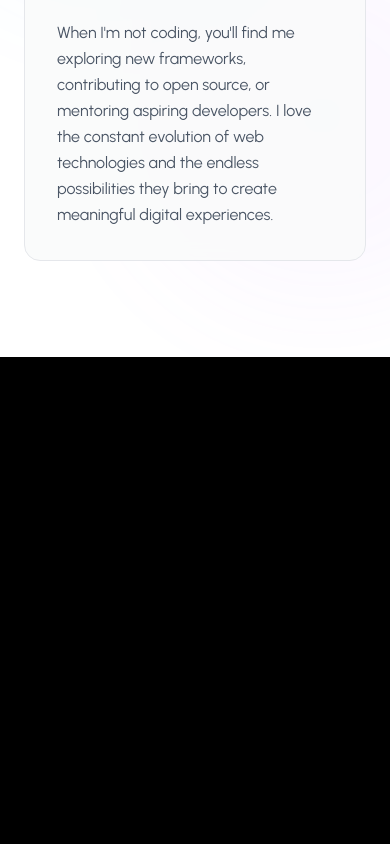
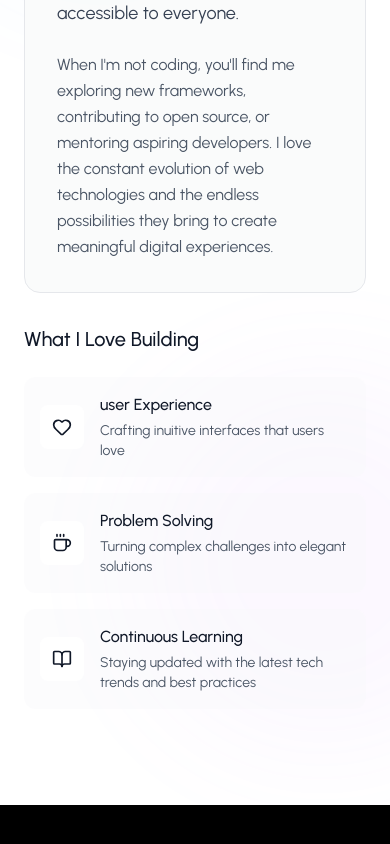
Before and after one commit to AshaniTH/my-portfolio, a React (Vite) app: page / in a window 390 px wide. Shown: the part 6759-7603 px from the top of the page. Built offline with nearby package versions, Linux system fonts and the light colour scheme.

Commit message:
feat: enhance AboutSection with new layout and content for personal passions

```diff
--- a/src/components/Sections/AboutSection.jsx
+++ b/src/components/Sections/AboutSection.jsx
@@ -114,13 +114,13 @@ const AboutSection = () => {
 
             </motion.div>
 
-            <div className="">
+            <div className="grid lg:grid-cols-2 gap-16 items-start">
                 {/*personal Story*/}
                 <motion.div
                 initial="hidden"
                 animate={isInView ? "visible" : "hidden"}
                 variants={containerVariants}
-                className=''
+                className='space-y-8'
                 >
                     <motion.div
                     variants = {itemVariants}
@@ -129,7 +129,7 @@ const AboutSection = () => {
                         :"bg-gray-50/80 border-gray-200 backdrop-blur-sm"
                     }`}
                     >
-                        <h3 className="">
+                        <h3 className="text-2xl font-medium mb-6">
                             My Mission
                         </h3>
                         <p
@@ -149,7 +149,50 @@ const AboutSection = () => {
 
                     </motion.div>
                     {/*when i love building*/}
+                    <motion.div
+                    variants={itemVariants} className="space-y-4"
+                    >
+                        <h3 className='text-xl font-medium mb-6'>
+                            What I Love Building
+                        </h3>
+                        <div className='grid gap-4'>
+                            {PASSIONS.map((passion, index) =>(
+                                <motion.div
+                                key={passion.title}
+                                variants={itemVariants}
+                                whileHover={{x:4}}
+                                className={`flex items-center space-x-4 p-4 rounded-xl ${
+                                    isDarkMode? "bg-gray-800/3 hover:bg-gray-800/50"
+                                    :"bg-gray-50/50 hover:bg-gray-100/50"
 
+                                } transition-all duration-300`}
+                                >
+                                    <div
+                                    className={`p-3 rounded-lg ${
+                                        isDarkMode ? "bg-gray-700" : "bg-white"
+                                    }`}
+                                    >
+                                        <passion.icon size={20} className='' />
+
+                                    </div>
+                                    <div>
+                                        <h4 className='font-medium mb-1'>
+                                            {passion.title}
+                                        </h4>
+                                        <p
+                                        className={`text-sm ${
+                                            isDarkMode ? "text-gray-400" : "text-gray-600"
+                                        }`}>
+
+                                            {passion.description}
+                                        </p>
+                                    </div>
+                                </motion.div>
+                            ))}
+
+                        </div>
+
+                    </motion.div>
 
                 </motion.div>
 
```
